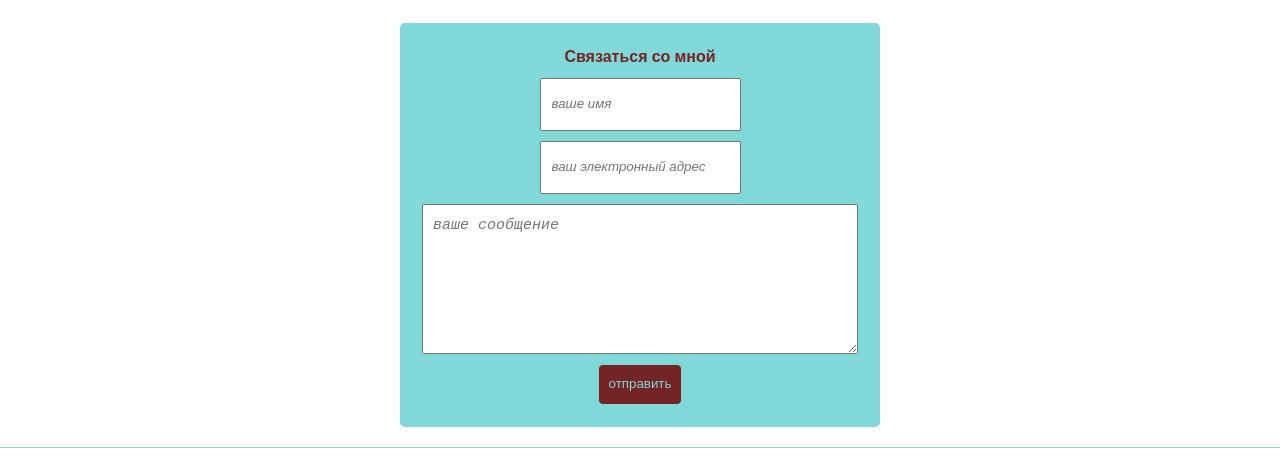
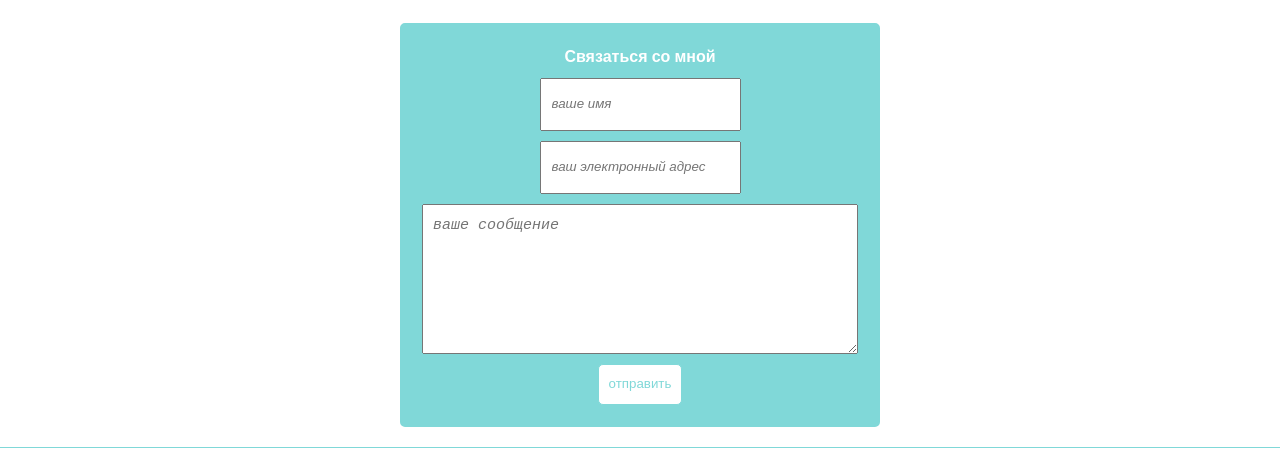
Before and after one commit to irene-strigo/eletskaya-psy, a React app: page / in a window 1280 px wide. Shown: the part 2805-3260 px from the top of the page. Built offline with nearby package versions, Linux system fonts and the light colour scheme; a web font is replaced by a local one.

Commit message:
fix test layout

```diff
--- a/src/components/CommonStyles.tsx
+++ b/src/components/CommonStyles.tsx
@@ -397,7 +397,7 @@ export const MessageField = styled.textarea`
   }
 `;
 export const SubmitFormBtn = styled.button`
-  background-color: #742424;
+  background-color: white;
   padding: 10px;
   color: #80d8d8;
   border: 1px solid #80d8d8;
@@ -423,7 +423,7 @@ export const ArtTestCardPicture = styled.img`
   max-width: 200px;
   margin: 10px;
   @media screen and (max-width: 800px) {
-    max-width: 360px;
+    max-width: 355px;
   }
 `;
 export const ArtTestContainer = styled.div`
@@ -486,3 +486,6 @@ export const ArtTestItemsContainer = styled.div`
   display: flex;
   flex-direction: column;
 `;
+export const FormHeading = styled.h4`
+  color: white;
+`;
--- a/src/components/Form.tsx
+++ b/src/components/Form.tsx
@@ -1,6 +1,13 @@
 import { useEffect, useRef, useState } from 'react';
 import emailjs from '@emailjs/browser';
-import { EmailInput, LoginInput, MessageField, MyForm, SubmitFormBtn } from './CommonStyles';
+import {
+  EmailInput,
+  FormHeading,
+  LoginInput,
+  MessageField,
+  MyForm,
+  SubmitFormBtn,
+} from './CommonStyles';
 import { toast } from 'react-toastify';
 import 'react-toastify/dist/ReactToastify.css';
 const ContactForm = () => {
@@ -52,7 +59,7 @@ const ContactForm = () => {
     <section>
       <aside></aside>
       <MyForm onSubmit={handleSubmit}>
-        <h4>Связаться со мной</h4>
+        <FormHeading>Связаться со мной</FormHeading>
         <div>
           <LoginInput
             ref={nameRef}
```
